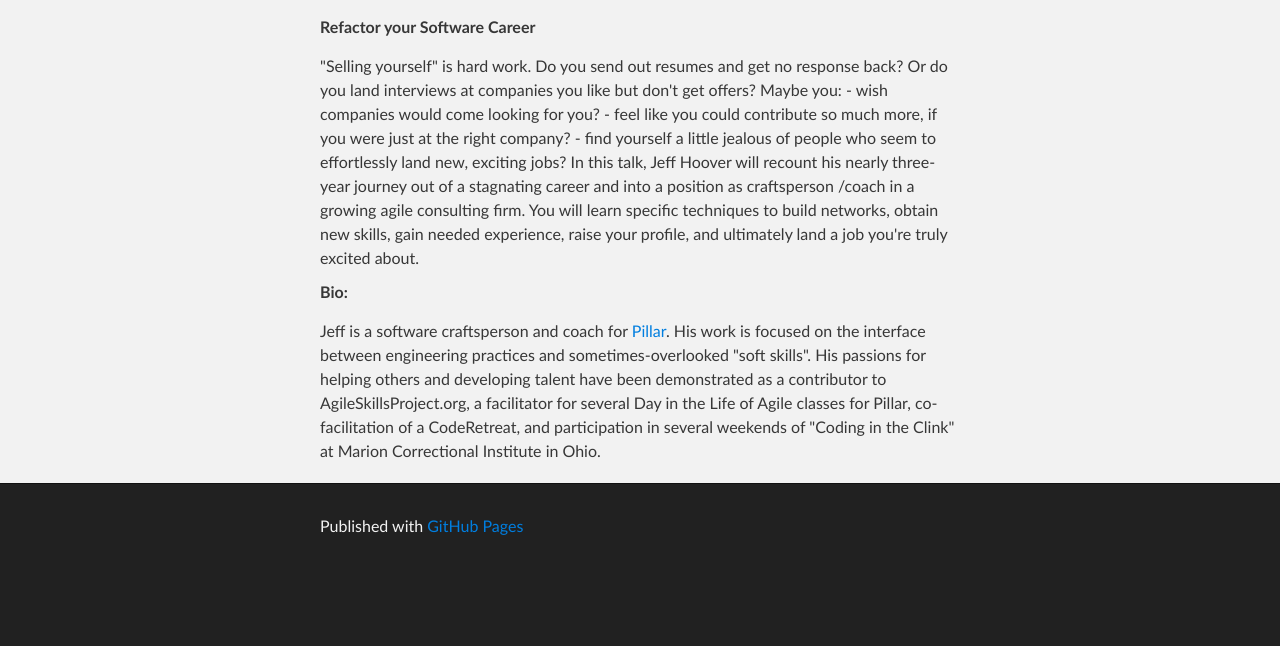
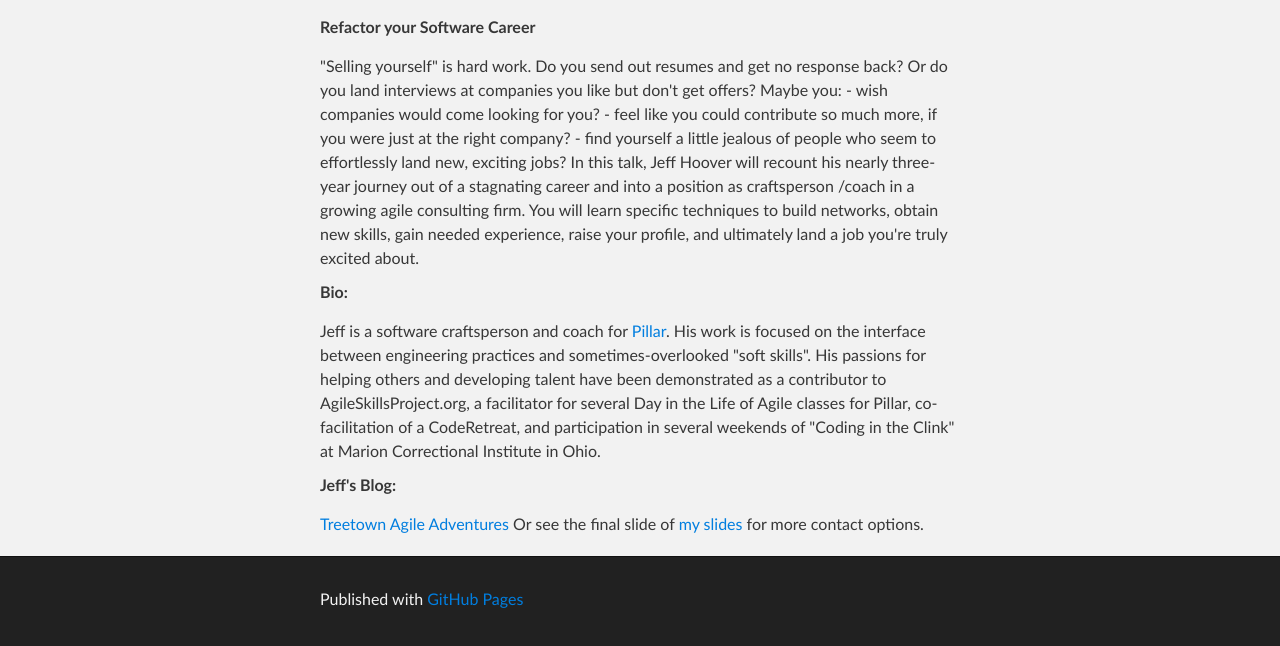
Before and after one commit to JeffHoover/jeffhoover.github.com, a plain HTML site: page index.html in a window 1280 px wide. Shown: the part 826-1472 px from the top of the page. Before the commit the page ends 1399 px from the top, so only its background shows below. Drawn offline with Linux system fonts and the light colour scheme.

Commit message:
Update index.html
Added link to blog, contact info.

```diff
--- a/index.html
+++ b/index.html
@@ -48,6 +48,10 @@ In this talk, Jeff Hoover will recount his nearly three-year journey out of a st
 
 Jeff is a software craftsperson and coach for <a href="http://pillartechnology.com/">Pillar</a>. His work is focused on the interface between engineering practices and sometimes-overlooked "soft skills". His passions for helping others and developing talent have been demonstrated as a contributor to AgileSkillsProject.org, a facilitator for several Day in the Life of Agile classes for Pillar, co-facilitation of a CodeRetreat, and participation in several weekends of "Coding in the Clink" at Marion Correctional Institute in Ohio.
 
+<p><strong>Jeff's Blog:</strong></p>
+<a href="blog.jhoover.com" >Treetown Agile Adventures</a>
+Or see the final slide of <a href="http://agilegroupies.groupsite.com/uploads/files/x/000/088/eea/Oct%202012_Refactor%20Your%20Software%20Career%20Slides.pdf">my slides</a> for more contact options.
+
       </section>
     </div>
 
```
